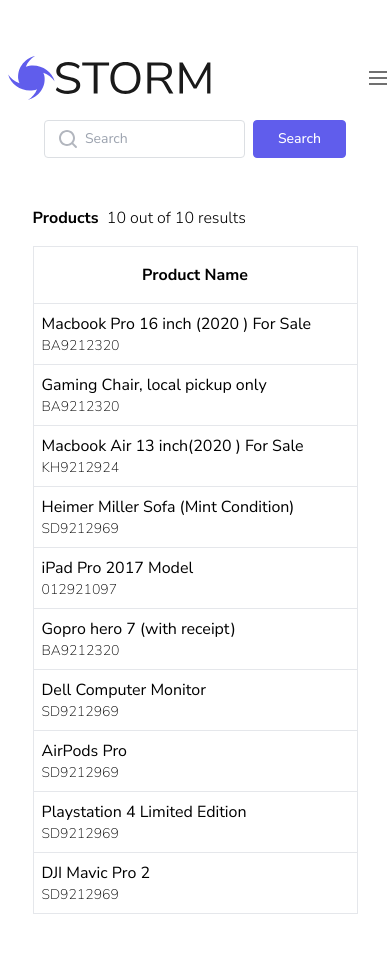
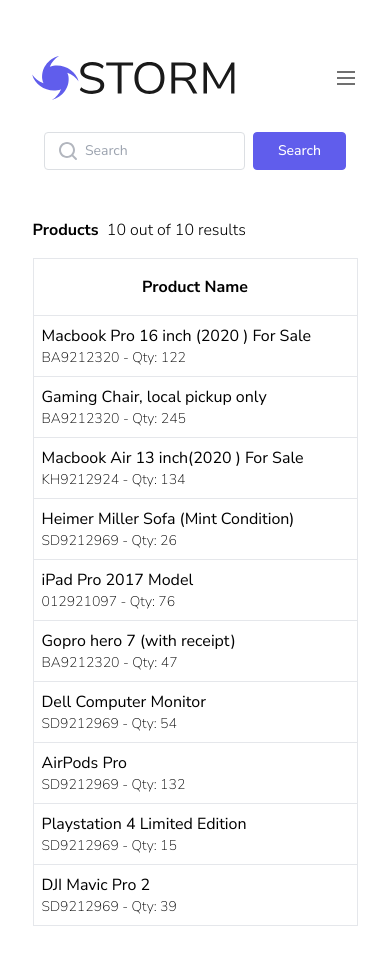
Before and after one commit to ChiragRamachandra/storm, a Next.js app: page / in a window 390 px wide. Shown: the top 964 px of the page. Built offline with nearby package versions, Linux system fonts and the light colour scheme.

Commit message:
mobile css fixes

```diff
--- a/app/components/Header/Header.tsx
+++ b/app/components/Header/Header.tsx
@@ -20,8 +20,8 @@
 				className='mx-auto flex  lg:w-5/6 max-w-7xl items-center justify-between  '
 				aria-label='Global'
 			>
-				<div className='flex lg:flex-1'>
-					<div className='flex flex-row items-center justify-between m-2'>
+				<div className='flex lg:flex-1 ml-6 md:ml-0'>
+					<div className='flex flex-row items-center justify-between m-2 '>
 						<span>
 							<StormLogo />
 						</span>
@@ -30,10 +30,10 @@
 				</div>
 
 				{/* Mobile Menu Icon */}
-				<div className='flex lg:hidden'>
+				<div className='flex lg:hidden mr-6'>
 					<button
 						type='button'
-						className='-m-2.5 inline-flex items-center justify-center rounded-md p-2.5 text-gray-700'
+						className='inline-flex items-center justify-center rounded-md p-2 text-gray-700'
 						onClick={() => setMobileMenuOpen(!mobileMenuOpen)}
 					>
 						<span className='sr-only'>Open main menu</span>
@@ -64,7 +64,7 @@
 			</nav>
 
 			{/* Mobile Menu */}
-			<div className='flex flex-col items-end mx-3 justify-center lg:hidden'>
+			<div className='flex flex-col items-end mx-3 justify-center lg:hidden mr-8'>
 				{mobileMenuOpen && (
 					<div className='flex flex-col items-end'>
 						<div className='my-2'>
@@ -81,7 +81,7 @@
 			</div>
 
 			{/* Mobile Search Bar */}
-			<div className='md:hidden flex flex-col items-center justify-center my-3'>
+			<div className='md:hidden flex flex-col items-center justify-center mt-6'>
 				<div className='flex flex-row items-center justify-center'>
 					<SearchBar />
 				</div>
--- a/app/components/Modal/Modal.tsx
+++ b/app/components/Modal/Modal.tsx
@@ -16,34 +16,38 @@
 	return (
 		<div
 			data-testid='storm-modal'
-			className='fixed inset-0 flex justify-center items-center bg-black bg-opacity-50'
+			className='fixed inset-0 flex justify-center md:items-center items-end bg-black bg-opacity-50'
 		>
-			<div className='bg-white rounded-lg p-4 max-2w'>
+			<div className='bg-white md:rounded-lg p-4 max-2w'>
 				{/* Modal Header */}
-				<div className='flex flex-row justify-between items-center my-4'>
+				<div className='flex flex-row justify-between items-center md:my-8 mt-8 '>
 					<div className='flex flex-row justify-start items-center w-4/5 ml-8'>
-						<h2 className='text-2xl font-bold'>{selectedItem?.product}</h2>
+						<h2 className='text-lg md:text-2xl font-bold '>
+							{selectedItem?.product}
+						</h2>
 					</div>
-					<div className='flex flex-row justify-end  w-1/5'>
+					<div className='flex flex-row justify-end  w-1/5 mr-2 md:mr-6'>
 						<button onClick={() => setModalOpen(false)}>
 							<CloseIcon />
 						</button>
 					</div>
 				</div>
 				{/* Modal Body */}
-				<div className='flex flex-col md:flex-row items-center justify-center mb-4'>
+				<div className='flex flex-col md:flex-row items-center justify-center mb-4 mx-6 '>
 					<div>
 						<img src='/images/laptop.png' alt='amazing laptop' />
 					</div>
 					<div>
-						<h4 className='font-semibold text-xl mb-2'>Key Features</h4>
-						<ul className='list-disc pl-4'>
+						<h4 className='font-semibold text-lg md:text-xl mb-2'>
+							Key Features
+						</h4>
+						<ul className='list-disc pl-4 text-sm md:text-base'>
 							<li>2.6 GHz Intel Core i7 6-Core (9th Gen)</li>
 							<li> 16GB of 2666 MHz DDR4 RAM | 8TB SSD</li>
 							<li> 16&#34; 3072 x 1920 Retina Display</li>
 							<li> AMD Radeon Pro 5600M GPU (8GB HBM2)</li>
 						</ul>
-						<p className='justify-center max-w-md mt-2'>
+						<p className='justify-center max-w-md mt-2 text-sm md:text-base'>
 							The Apple 16&#34; MacBook Pro features a 16&#34; Retina Display, a
 							Magic Keyboard with a redesigned scissor mechanism, a six-speaker
 							high-fidelity sound system, and an advanced thermal design. This
@@ -56,7 +60,13 @@
 				{/* Modal Footer */}
 				<div className='flex flex-row justify-end'>
 					<button
-						className='bg-[#F9F9FB] text-black px-4 py-2 rounded mb-4 mr-6'
+						className='bg-[#F9F9FB] text-black px-4 py-2 rounded mb-4 mr-6 w-full md:hidden'
+						onClick={() => setModalOpen(false)}
+					>
+						Close
+					</button>
+					<button
+						className='bg-[#F9F9FB] text-black px-6 py-2 rounded mr-6 mb-8 hidden md:block'
 						onClick={() => setModalOpen(false)}
 					>
 						Close
--- a/app/components/Table/components/TableRow/TableRow.tsx
+++ b/app/components/Table/components/TableRow/TableRow.tsx
@@ -37,7 +37,10 @@
 			<td onClick={props.onClick} className='py-2 px-2 cursor-pointer'>
 				<div className='flex flex-col'>
 					<div>{props.productName}</div>
-					<div className='font-thin text-sm'>{props.serial}</div>
+					<div className='font-thin text-sm flex-row'>
+						{props.serial}{' '}
+						<span className='md:hidden'>{` - Qty: ${props.quantity}`}</span>
+					</div>
 				</div>
 			</td>
 
```
